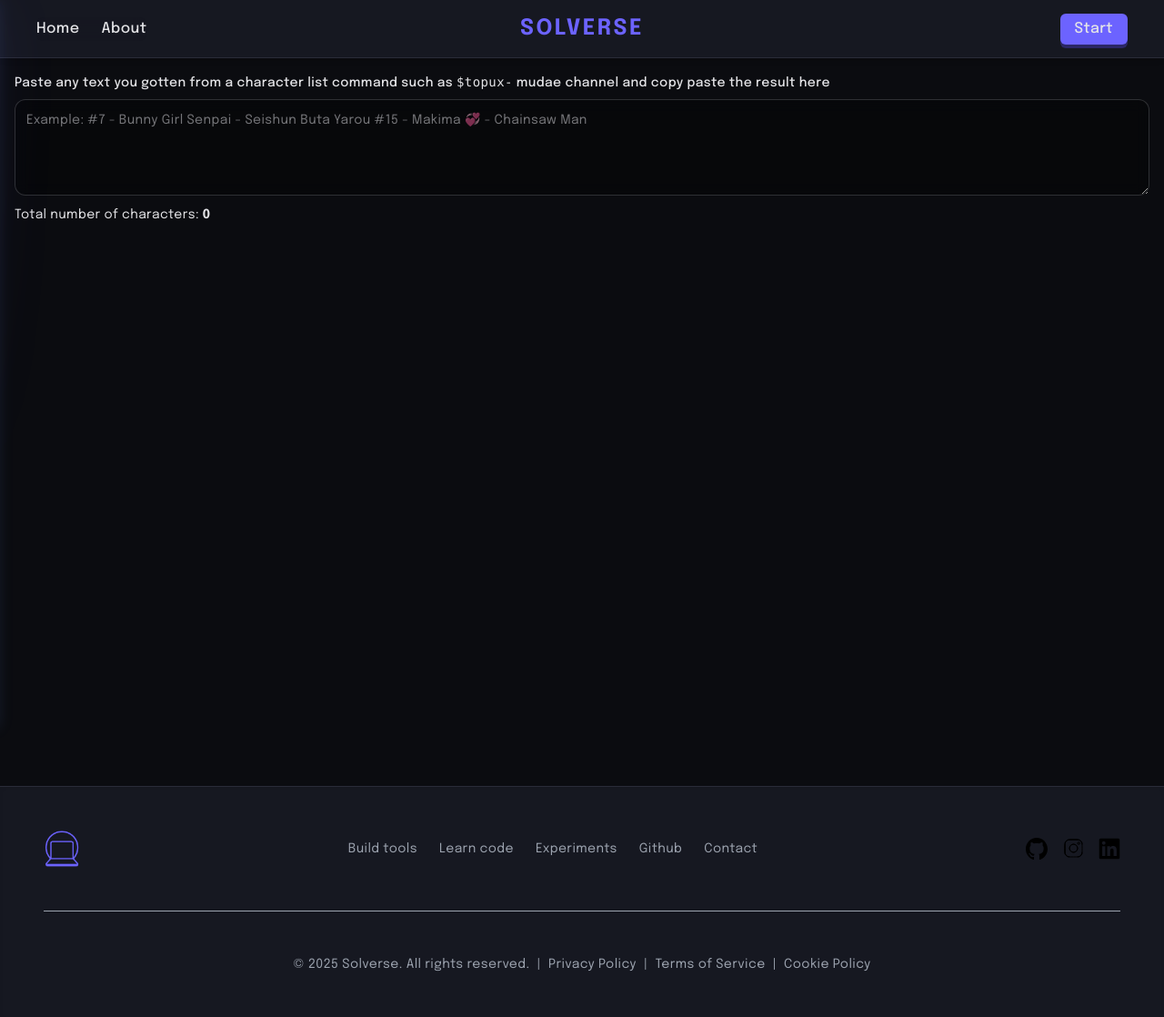
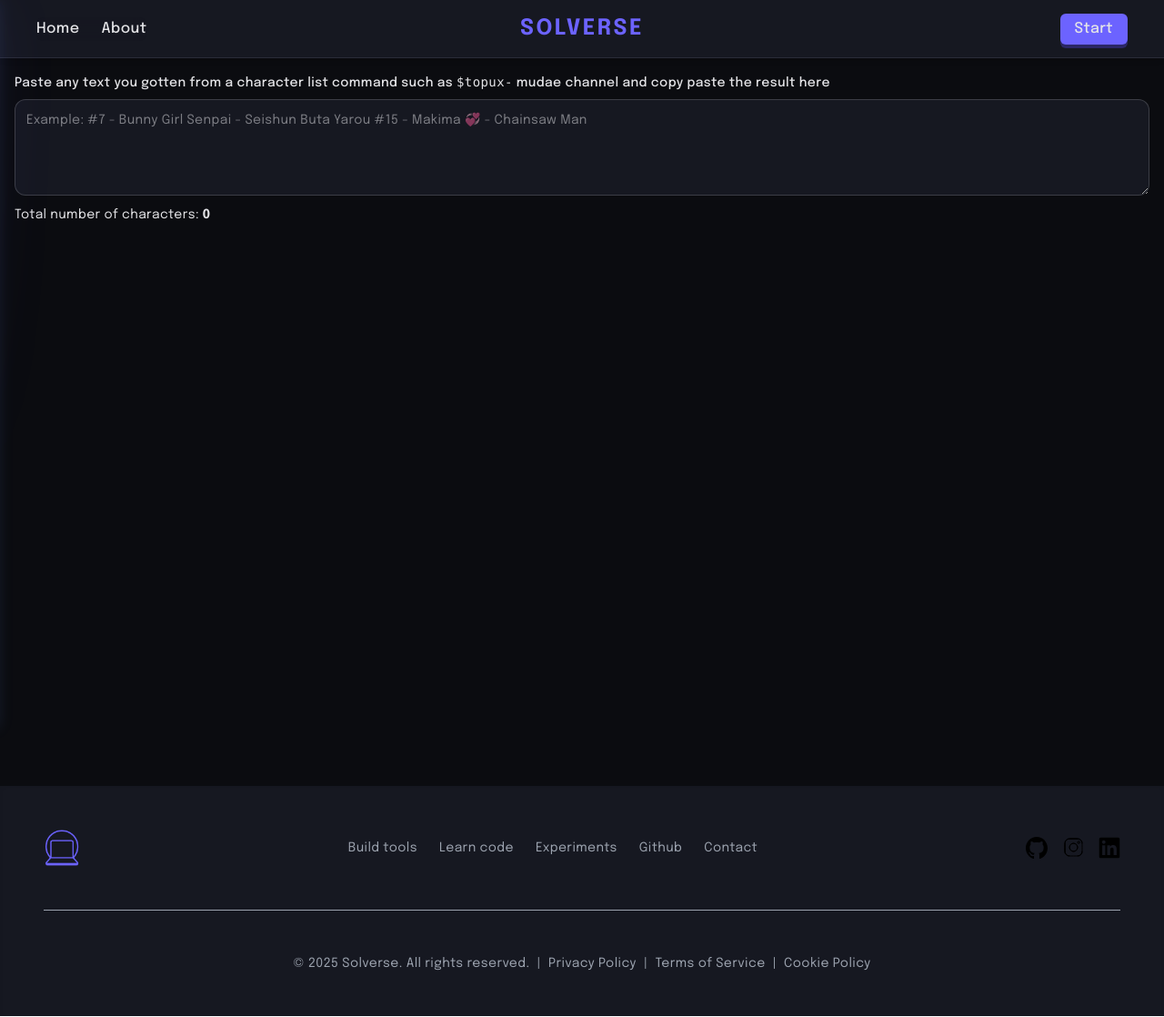
Before and after one commit to Solatido143/Solverse, a Vue app in the folder frontend/: page /mudae-top-name-extractor in a window 1280 px wide. Shown: the whole page at 91% size. Built offline with nearby package versions, Linux system fonts and the light colour scheme.

Commit message:
fix: Update Footer component for improved link structure and accessibility; adjust textarea styling in TheMudaeExtractor

```diff
--- a/frontend/src/components/Footer.vue
+++ b/frontend/src/components/Footer.vue
@@ -3,7 +3,7 @@ export default {
     data() {
         return {
             github: 'https://github.com/Solatido143',
-			linkedin: 'https://www.linkedin.com/in/mark-anthony-sol-cruz-2128052ab/',
+            linkedin: 'https://www.linkedin.com/in/mark-anthony-sol-cruz-2128052ab/',
             instagram: 'https://www.instagram.com/mopisol_/',
         }
     }
@@ -11,13 +11,14 @@ export default {
 </script>
 
 <template>
-    <footer
-        class="p-4 py-12 md:p-12 text-text-muted-ashen text-sm border-t border-border-soft-veil bg-cinder shadow-inner space-x-0 space-y-12">
+    <footer class="p-4 py-12 md:p-12 text-text-muted-ashen text-sm bg-cinder shadow-inner space-x-0 space-y-12">
 
 
         <div class="flex flex-col md:flex-row md:justify-between md:items-center space-y-6 md:space-y-0 text-center">
             <div class="flex justify-center md:justify-start mb-8 md:mb-0">
-                <img class="h-10" src="@/assets/favicon.png" alt="image">
+                <RouterLink to="/">
+                    <img class="h-10" src="@/assets/favicon.png" alt="image">
+                </RouterLink>
             </div>
 
             <div class="flex flex-col md:flex-row md:space-x-6 space-y-4 md:space-y-0 justify-center">
--- a/frontend/src/components/TheMudaeExtractor.vue
+++ b/frontend/src/components/TheMudaeExtractor.vue
@@ -54,7 +54,7 @@ watch(message, (newValue) => {
     </label>
 
     <textarea id="message" v-model="message" rows="4"
-        class="block w-full p-3 mb-2 rounded-xl bg-shadow-deep-umbra/80 border border-gray-300/20 backdrop-blur-sm text-sm text-text-primary-silverlight focus:ring-2 focus:ring-accent-glow-lumina-core focus:border-accent-glow-lumina-core outline-none transition"
+        class="block w-full p-3 mb-2 rounded-xl bg-cinder border border-gray-300/20 backdrop-blur-sm text-sm text-text-primary-silverlight focus:ring-2 focus:ring-accent-glow-lumina-core focus:border-accent-glow-lumina-core outline-none transition"
         placeholder="Example: #7 - Bunny Girl Senpai - Seishun Buta Yarou #15 - Makima 💞 - Chainsaw Man"></textarea>
 
     <div class="mb-2">
--- a/frontend/src/views/HomeView.vue
+++ b/frontend/src/views/HomeView.vue
@@ -95,8 +95,6 @@ import PressButton from '../components/PressButton.vue'
           </div>
         </div>
       </div>
-
-
     </section>
 
 
--- a/frontend/src/views/TiypanikiView.vue
+++ b/frontend/src/views/TiypanikiView.vue
@@ -10,7 +10,7 @@ const clickToContinue = () => {
 
 <template>
     <main @click="clickToContinue"
-        class="flex-grow flex flex-col items-center justify-center px-6 py-10 bg-gradient-to-b from-gray-900 to-black transition-all duration-500">
+        class="flex-grow flex flex-col items-center justify-center px-6 py-10 bg-gradient-to-b from-gray-900 to-black transition-all duration-500 min-h-screen cursor-pointer select-none">
         <!-- Synopsis Section -->
         <div v-if="!proceed" class="text-center max-w-2xl cursor-pointer select-none transition-opacity duration-700">
             <h1 class="text-2xl font-bold mb-4 text-text-primary-silverlight">
```
